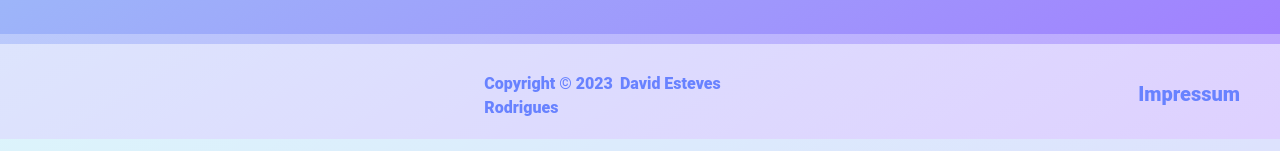
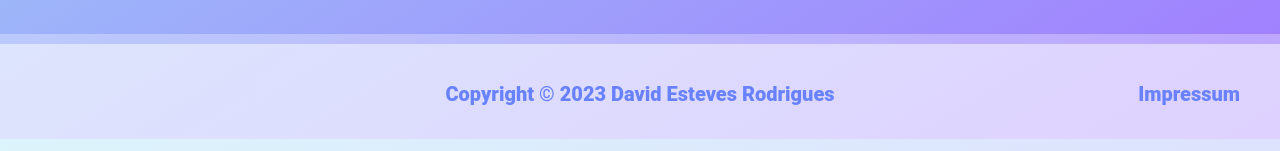
Before and after one commit to daviddresus/portfolio, a React (Create React App) app: page /itprojekte in a window 1280 px wide. Shown: the part 2261-2412 px from the top of the page. Built offline with nearby package versions, Linux system fonts and the light colour scheme.

Commit message:
fixed footer that had the wrong size because of span style

```diff
--- a/src/Pages/Itprojekte/Itprojekte.css
+++ b/src/Pages/Itprojekte/Itprojekte.css
@@ -50,7 +50,7 @@
     height: 2vh;
 }
 
-span
+.dropdown_button span
 {
     color: #6882FF;
     font-weight: 1000;
```
